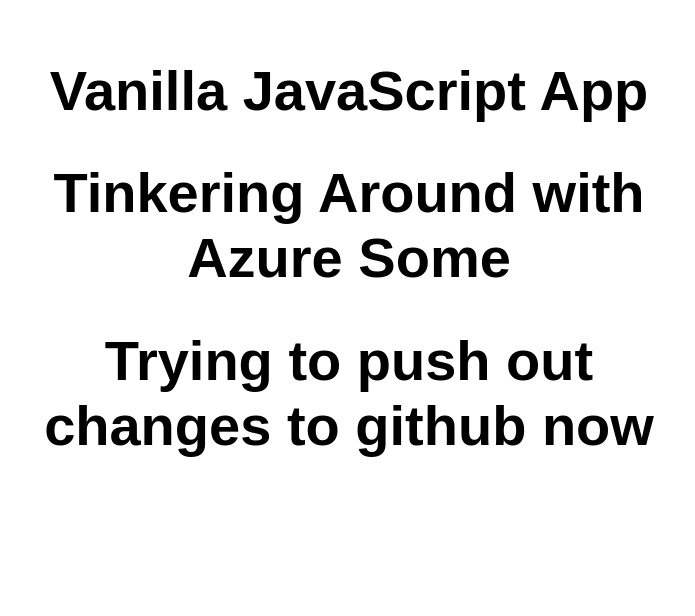
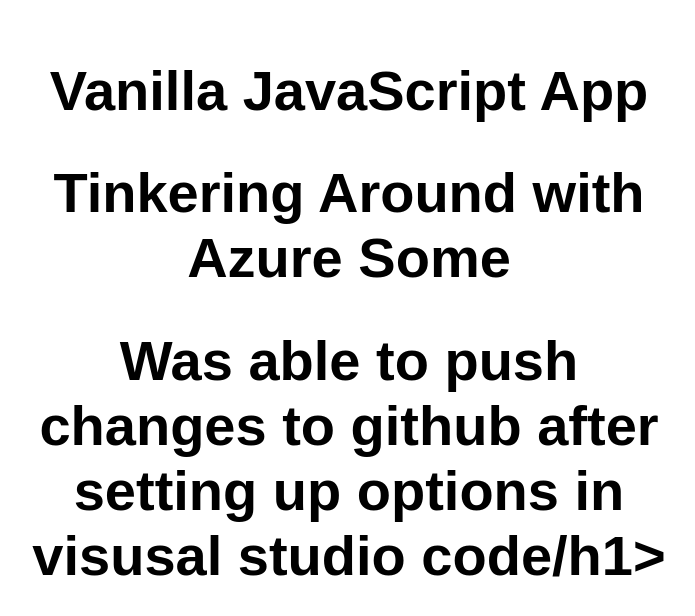
Before and after one commit to NickGr/pfstatic, a plain HTML site: page src/index.html in a window 1280 px wide. Shown: the whole page, without its empty margins (291-986 px from the left). Drawn offline with Linux system fonts and the light colour scheme.

Commit message:
adding a linethat commit works

```diff
--- a/src/index.html
+++ b/src/index.html
@@ -12,7 +12,7 @@
   <main>
     <h1>Vanilla JavaScript App</h1>
     <h1> Tinkering Around with Azure Some </h1>
-    <h1>Trying to push out changes to github now</h1>
+    <h1>Was able to push changes to github after setting up options in visusal studio code/h1>
   </main>
 </body>
 
```
